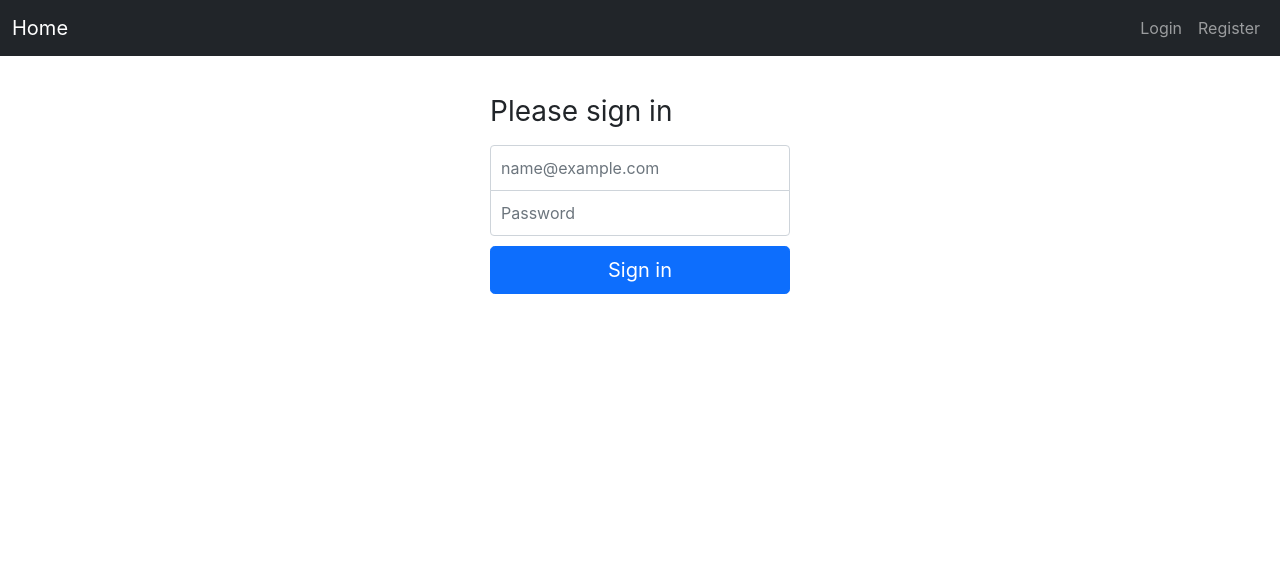
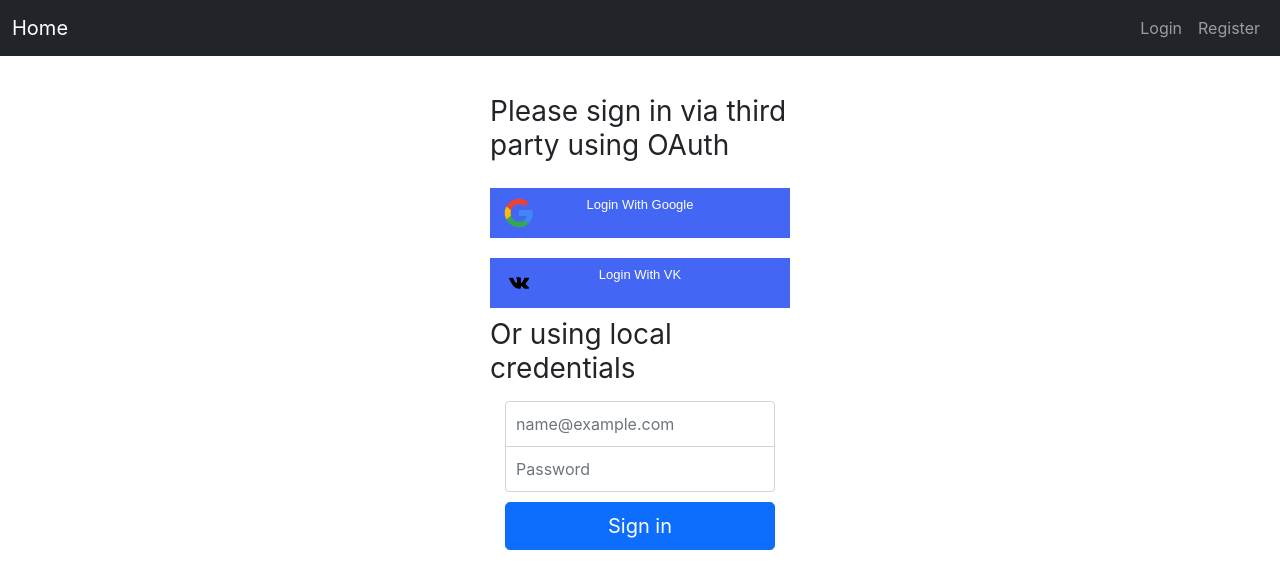
Before and after one commit to veremchukvv/stonks-test, a React (Create React App) app in the folder web/react-front/: page /login in a window 1280 px wide. Shown: the top 588 px of the page. Built offline with nearby package versions, Linux system fonts and the light colour scheme.

Commit message:
created login page with oauth form

```diff
--- a/web/react-front/src/App.css
+++ b/web/react-front/src/App.css
@@ -27,3 +27,43 @@
   border-top-left-radius: 0;
   border-top-right-radius: 0;
 }
+
+.oauthComponentContainer {
+  display: flex;
+  align-items: center;
+  justify-content: center;
+  width: 300px;
+  height: 50px;
+  background: #4366f4;
+  position: relative;
+  color: white;
+  font-family: "Poppins", sans-serif;
+  font-size: 13px;
+  cursor: pointer;
+  margin: 10px;
+}
+
+.oauthComponentContainer img {
+  width: 12.5%;
+  height: 100%;
+  object-fit: contain;
+  left: 10px;
+  border-radius: 3px;
+  position: absolute;
+}
+
+.oauthWrapper {
+  display: flex;
+  align-items: center;
+  justify-content: center;
+  max-width: 600px;
+  flex-direction: column;
+  min-width: 40vw;
+}
+
+.loginPage {
+  display: flex;
+  align-items: center;
+  flex-direction: column;
+  justify-content: center;
+}
--- a/web/react-front/src/pages/Login.tsx
+++ b/web/react-front/src/pages/Login.tsx
@@ -1,10 +1,31 @@
 import React from 'react';
+import googleLogo from "../assets/google_logo.png"
+import vkLogo from "../assets/vk_logo.png"
+
+const googleLogin = () => {
+    window.open("https://o-auth-video-backend.herokuapp.com/auth/google", "_self");
+}
+
+const vkLogin = () => {
+    window.open("https://o-auth-video-backend.herokuapp.com/auth/vk", "_self");
+}
 
 const Login = () => {
     return (
-        <div>
+        <div className="loginPage">
+                <h1 className="h3 mb-3 fw-normal">Please sign in via third party using OAuth</h1>
+                <div className="oauthWrapper">
+                <div className="oauthComponentContainer" onClick={googleLogin}>
+                    <img src={googleLogo} alt="Google Icon" />
+                    <p>Login With Google</p>
+                </div>
+                    <div className="oauthComponentContainer" onClick={vkLogin}>
+                        <img src={vkLogo} alt="VK Icon" />
+                        <p>Login With VK</p>
+                    </div>
+                </div>
+            <h1 className="h3 mb-3 fw-normal">Or using local credentials</h1>
             <form>
-                <h1 className="h3 mb-3 fw-normal">Please sign in</h1>
                 <input type="email" className="form-control" placeholder="name@example.com" />
                 <input type="password" className="form-control" placeholder="Password" />
                 <button className="w-100 btn btn-lg btn-primary" type="submit">Sign in</button>
--- a/web/react-front/src/pages/Register.tsx
+++ b/web/react-front/src/pages/Register.tsx
@@ -3,7 +3,7 @@ import React from 'react';
 const Register = () => {
     return (
         <div>
-            Register
+            Not implemented in MVP. Please use OAuth login
         </div>
     );
 };
```
Also changed, not shown: web/react-front/src/assets/google_logo.png (added), web/react-front/src/assets/vk_logo.png (added), web/react-front/src/index.css (line endings or trailing spaces).
